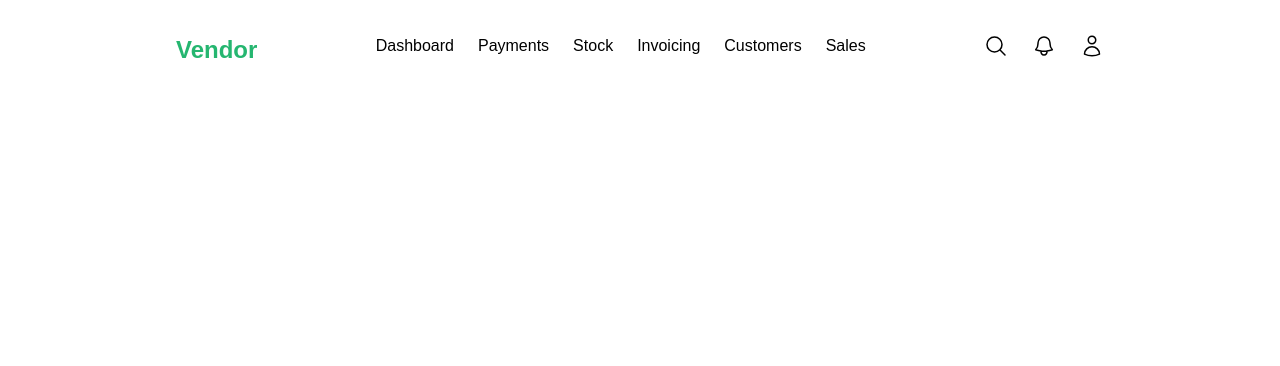
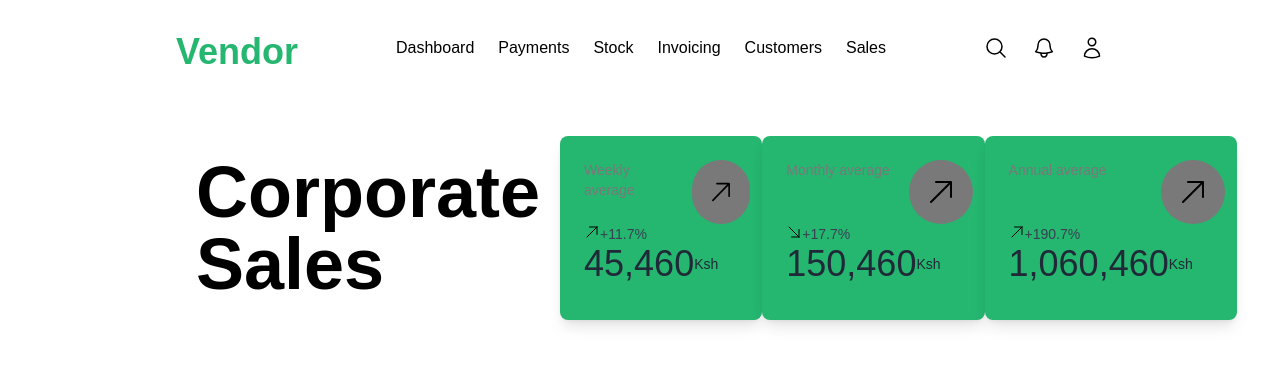
Before and after one commit to nzivo/ecommerce-ui, a website: page src/index.html in a window 1280 px wide. Drawn offline with Linux system fonts and the light colour scheme.

Commit message:
Sales Stats

```diff
--- a/src/index.html
+++ b/src/index.html
@@ -15,7 +15,7 @@
       <!-- Flex container -->
       <div class="flex items-center justify-between">
         <!-- Logo -->
-        <div class="pt-2 vendor-logo text-darkLuminousGreen">
+        <div class="pt-2 text-4xl font-bold text-darkLuminousGreen">
           <!-- <img src="../public/img/logo.svg" alt="" /> -->
           Vendor
         </div>
@@ -62,5 +62,57 @@
         </div>
       </div>
     </nav>
+
+    <!-- Summary section -->
+    <section id="summary-stats">
+      <div class="container flex flex-col justify-between md:px-6 mx-auto mt-10 space-y-0 md:space-y-0  md:flex-row">
+        <!-- title -->
+        <div class="md:p-5 md:w-1/2">
+          <h1 class="max-w-md text-7xl font-bold">Corporate<br/> Sales</h1>
+        </div>
+        <!-- Weekly Sales -->
+        <div class="p-5 bg-darkLuminousGreen pt-6 pb-3 pr-3 pl-6 rounded-lg shadow-lg">
+          <div class="flex justify-between">
+            <p class="text-darkGrey text-sm">Weekly average</p>
+            <div class="rounded-full bg-darkGrey ml-6 p-4">
+              <img class="card-btn" src="../public/icons/arrow-up-right.svg" alt="">
+            </div>
+          </div>
+          <div class="flex">
+            <img class="stats-icon" src="../public/icons/arrow-up-right.svg" alt="">
+            <p class="text-gray-700 text-sm"> +11.7%</p>
+          </div>
+          <h2 class="text-4xl text-gray-800 mr-8">45,460<sup class="font-features sups text-sm">Ksh</sup></p></h2>
+        </div>
+        <!-- Monthly Sales -->
+        <div class="p-5 bg-darkLuminousGreen pt-6 pb-3 pr-3 pl-6 rounded-lg shadow-lg">
+          <div class="flex justify-between">
+            <p class="text-darkGrey text-sm">Monthly average</p>
+            <div class="rounded-full bg-darkGrey ml-4 p-4">
+              <img class="card-btn" src="../public/icons/arrow-up-right.svg" alt="">
+            </div>
+          </div>
+          <div class="flex">
+            <img class="stats-icon" src="../public/icons/arrow-down-right.svg" alt="">
+            <p class="text-gray-700 text-sm"> +17.7%</p>
+          </div>
+          <h2 class="text-4xl text-gray-800 mr-8">150,460<sup class="font-features sups text-sm">Ksh</sup></p></h2>
+        </div>
+        <!-- Annual Sales -->
+        <div class="p-5 bg-darkLuminousGreen pt-6 pb-3 pr-3 pl-6 rounded-lg shadow-lg">
+          <div class="flex justify-between">
+            <p class="text-darkGrey text-sm">Annual average</p>
+            <div class="rounded-full bg-darkGrey ml-4 p-4">
+              <img class="card-btn" src="../public/icons/arrow-up-right.svg" alt="">
+            </div>
+          </div>
+          <div class="flex">
+            <img class="stats-icon" src="../public/icons/arrow-up-right.svg" alt="">
+            <p class="text-gray-700 text-sm"> +190.7%</p>
+          </div>
+          <h2 class="text-4xl text-gray-800 mr-8">1,060,460<sup class="font-features sups text-sm">Ksh</sup></p></h2>
+        </div>
+      </div>
+    </section>
   </body>
 </html>
--- a/src/style.css
+++ b/src/style.css
@@ -11,3 +11,13 @@ body {
   font-weight: 800;
   font-size: x-large;
 }
+
+.stats-icon {
+  width: 1rem;
+  height: 1rem;
+}
+
+.card-btn {
+  width: 2rem;
+  height: 2rem;
+}
```
Also changed, not shown: public/icons/arrow-down-right.svg (added), public/icons/arrow-up-right.svg (added), public/style.css.
